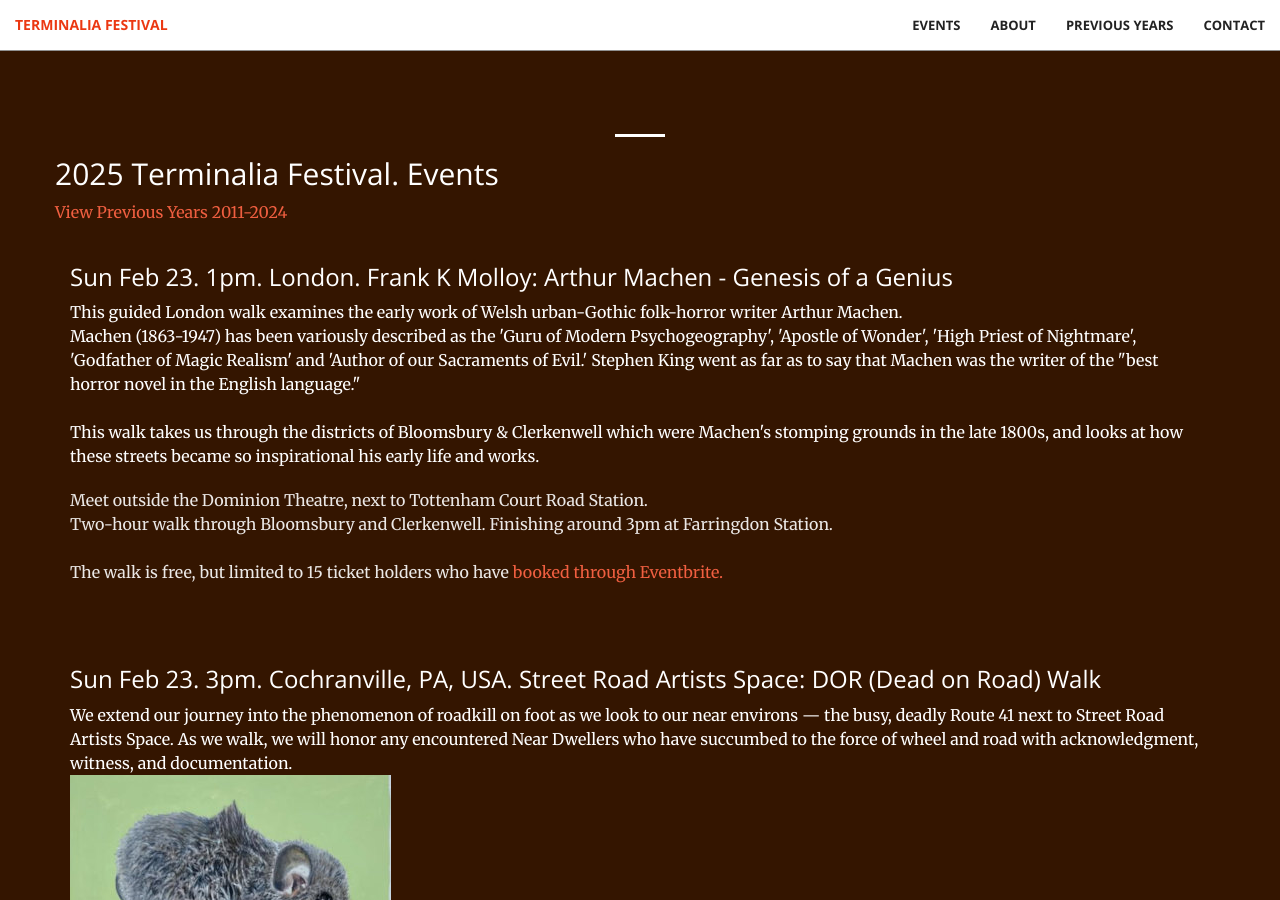
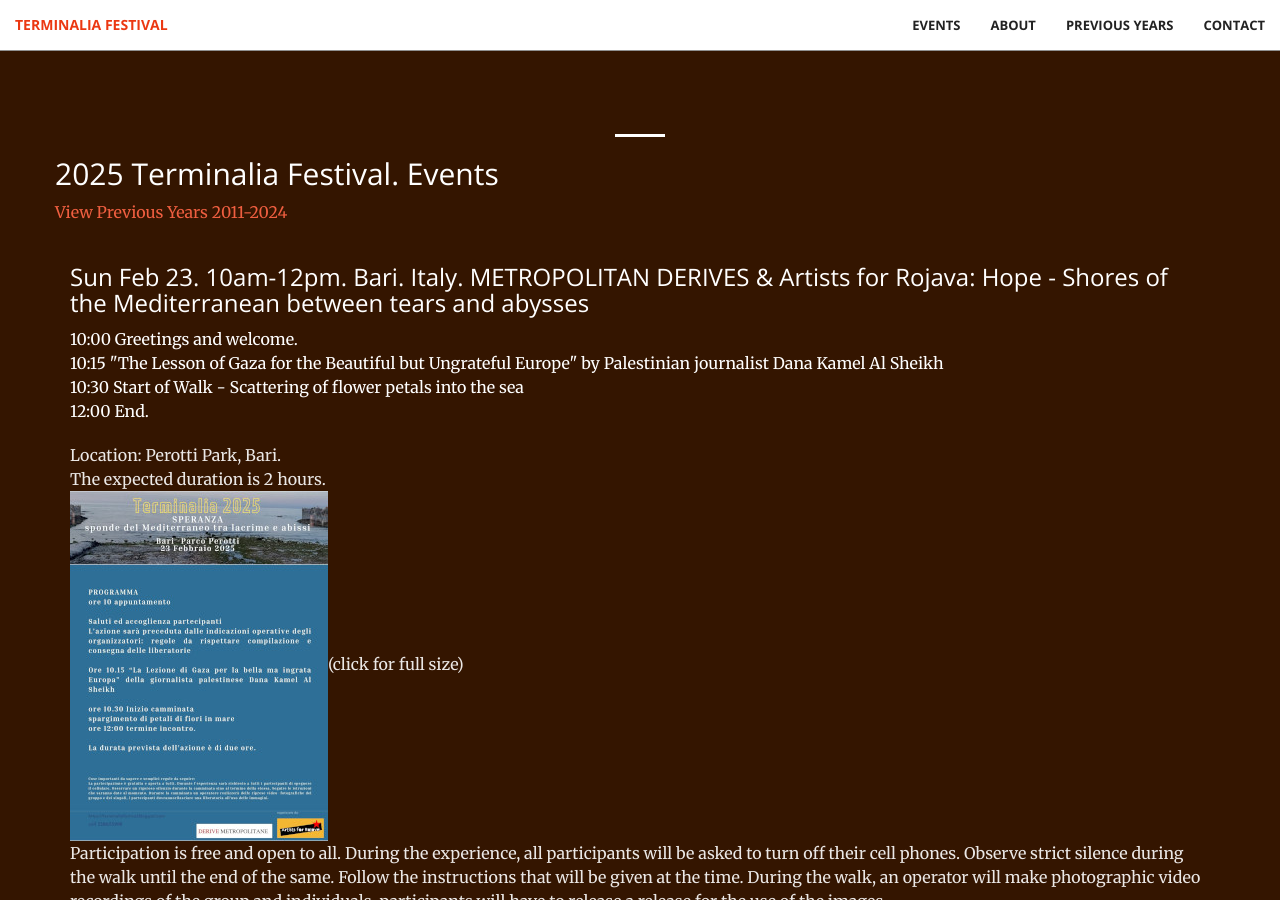
Before and after one commit to timwaters/terminalia, a Jekyll site: the page built from index.html, in a window 1280 px wide and 900 px high, scrolled down 1533 px. Built offline with Jekyll 4.4.1, drawn with Linux system fonts in a browser that asks for light colours; some of the changed text lies outside the part shown.

Commit message:
add italy event

```diff
--- a/_includes/events.html
+++ b/_includes/events.html
@@ -9,6 +9,28 @@
         <p class="text">
           <a class="" href="/past">View Previous Years 2011-2024</a>
         </p>
+
+        <div class="col-lg-12 col-lg-offset-0 text-left event">
+
+          <h3>Sun Feb 23. 10am-12pm. Bari. Italy. METROPOLITAN DERIVES & Artists for Rojava: Hope - Shores of the Mediterranean between tears and abysses</h3>
+
+
+          <p class="text">
+            10:00 Greetings and welcome.<br />
+            10:15 "The Lesson of Gaza for the Beautiful but Ungrateful Europe" by Palestinian journalist Dana Kamel Al Sheikh<br />
+            10:30 Start of Walk - Scattering of flower petals into the sea<br />
+            12:00 End.
+          </p>
+
+          <p class="text-faded">
+            Location: Perotti Park, Bari. <br />
+            The expected duration is 2 hours. <Br />
+            <a href="/img/past/2025/1.jpg"><img src="/img/past/2025/1_smal.jpg" ></a>(click for full size)<Br />
+            Participation is free and open to all. During the experience, all participants will be asked to turn off their cell phones. Observe strict silence during the walk until the end of the same. Follow the instructions that will be given at the time. During the walk, an operator will make photographic video recordings of the group and individuals, participants will have to release a release for the use of the images. <Br />
+            <Br />
+            Further details: <a href="https://terminaliafestival.blogspot.com">https://terminaliafestival.blogspot.com</a>. Organized by METROPOLITAN and Artists for Rojova.
+          </p>
+        </div>
 
 
         <div class="col-lg-12 col-lg-offset-0 text-left event">
```
Also changed, not shown: img/past/2025/1.jpg (added), img/past/2025/1_smal.jpg (added).
